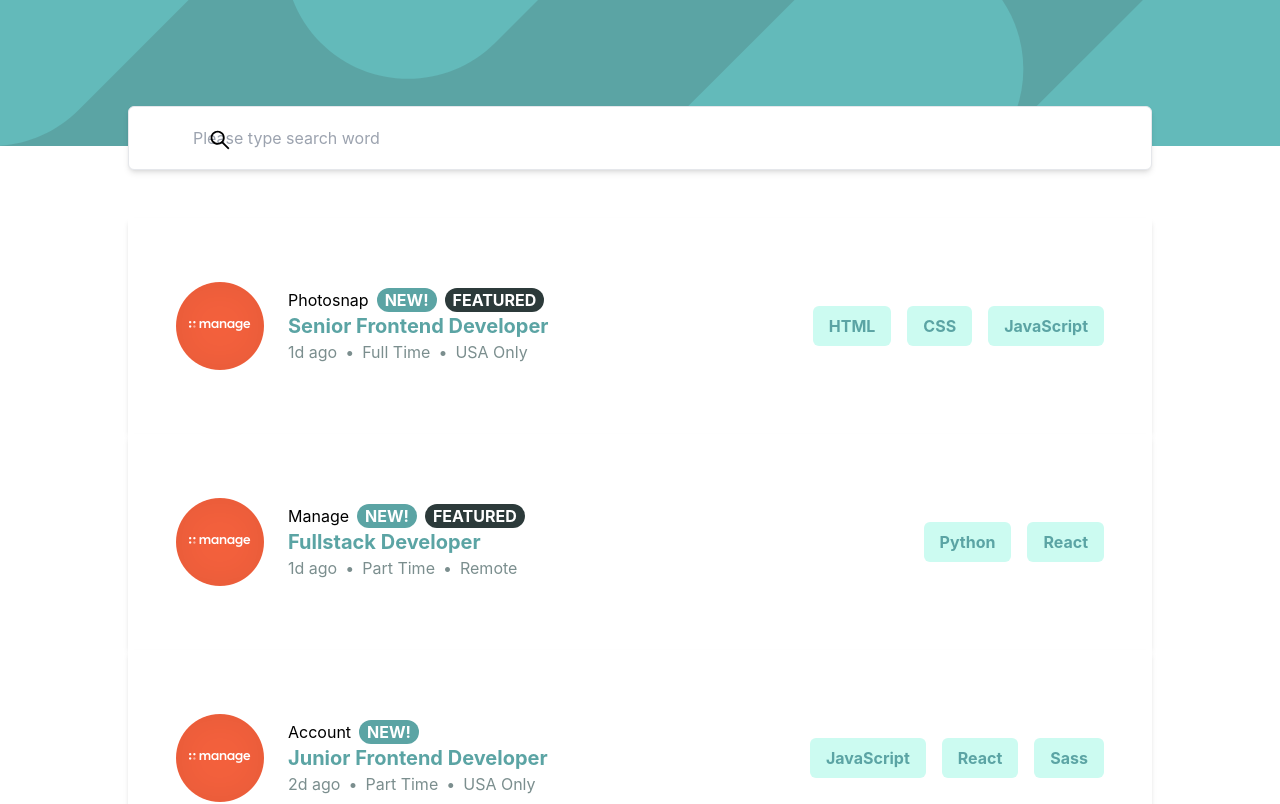
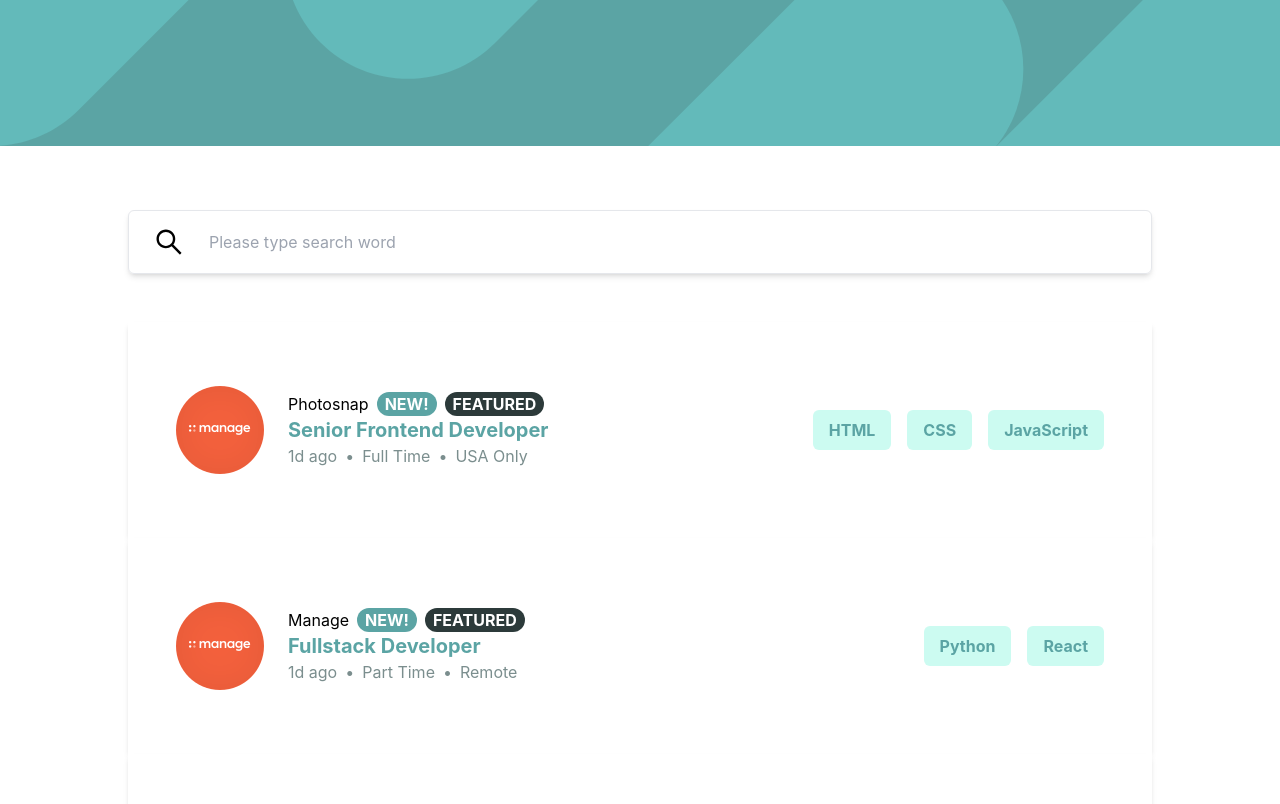
Before and after one commit to TingChiehLin/job-listing-filtering, a React (Create React App) app: page / in a window 1280 px wide. Shown: the top 804 px of the page. Built offline with nearby package versions, Linux system fonts and the light colour scheme.

Commit message:
Fix - css3 layout

```diff
--- a/src/App.tsx
+++ b/src/App.tsx
@@ -2,13 +2,13 @@ import Footer from "./layouts/Footer";
 import Header from "./layouts/Header";
 import JobListSection from "./layouts/JobListSection";
 
-import data from "./models/data";
+import { jobDatas } from "./models/data";
 
 const App = () => {
   return (
     <div className="relative min-h-screen">
       <Header />
-      <JobListSection jobData={data} />
+      <JobListSection jobData={jobDatas} />
       <Footer />
     </div>
   );
--- a/src/components/SearchBar.tsx
+++ b/src/components/SearchBar.tsx
@@ -1,7 +1,4 @@
-import { ChangeEvent, FC, useState } from "react";
-import { searchFieldActions } from "../store/searchField";
-
-import Tag from "../models/Tag.model";
+import { FC, useState } from "react";
 
 import TagBox from "../components/TagBox";
 
@@ -21,34 +18,40 @@ const SearchBar: FC<SearchBarProps> = ({
   onClearTags,
 }) => {
   const [searchText, setSearchText] = useState<string>("");
-
   return (
-    <div className="relative">
-      <ul className="absolute top-[62px] left-52 -mt-10 cursor-pointer">
+    <div
+      className="
+                  flex
+                  items-center
+                  border
+                  shadow-md
+                  w-4/5
+                  h-16
+                  mx-auto
+                  mb-12
+                  pr-6
+                  rounded-md
+      "
+    >
+      <div className="px-6 cursor-pointer">
         {searchText.length > 0 ? (
           <AiOutlineClose
-            size={"1.5rem"}
+            size={"2rem"}
             onClick={() => {
               setSearchText("");
             }}
           />
         ) : (
-          <AiOutlineSearch size={"1.5rem"} onClick={() => {}} />
+          <AiOutlineSearch size={"2rem"} onClick={() => {}} />
         )}
-      </ul>
+      </div>
+      <div className="w-full flex items-center justify-between">
         <input
           className="
-                    border
-                    shadow-md
-                    block
+                    outline-none
                     w-4/5
-                    h-16
-                    mx-auto
-                    mb-12
-                    pl-16
+                    h-full
                     text-gray-700
-                    rounded-md
-                    outline-none
                   "
           type={"search"}
           placeholder={"Please type search word"}
@@ -63,14 +66,15 @@ const SearchBar: FC<SearchBarProps> = ({
           }}
           value={searchText}
         />
-      <div className="flex justify-center items-center gap-6 absolute top-4 left-[28rem]">
+        <div className="flex justify-center items-center gap-4">
           {tags.map((tag: string, index) => (
             <TagBox key={`tag-${index}`} tag={tag} onDelete={onRemoveTag} />
           ))}
         </div>
-      <ul className="absolute top-[62px] right-[12.5%] -mt-10 cursor-pointer">
+      </div>
+      <div className="ml-4 cursor-pointer">
         {tags.length > 0 && <button onClick={onClearTags}>CLEAR</button>}
-      </ul>
+      </div>
     </div>
   );
 };
--- a/src/layouts/Header.tsx
+++ b/src/layouts/Header.tsx
@@ -5,7 +5,7 @@ const Header: FC = () => {
   return (
     <div>
       <div className="bg-Dark-Cyan">
-        <img src={BG_Header} />
+        <img src={BG_Header} alt={"bg_header"} />
       </div>
     </div>
   );
--- a/src/layouts/JobListSection.tsx
+++ b/src/layouts/JobListSection.tsx
@@ -25,40 +25,43 @@ const JobListSection: FC<Props> = ({ jobData }) => {
   const [filteredJobs, setFilteredJobs] = useState<JobInfo[]>(jobData);
 
   useEffect(() => {
-
     if (tags.length === 0) {
       setFilteredJobs(jobData);
       return;
     }
 
-    const lowerCasedTags = tags.map(t => t.toLocaleLowerCase());
-    setFilteredJobs(jobData.filter(job => {
-      const lowerCasedLanguages = job.languages.map(l => l.toLocaleLowerCase());
-      const lowerCasedTools = job.tools.map(t => t.toLocaleLowerCase());
+    const lowerCasedTags = tags.map((t) => t.toLocaleLowerCase());
+    setFilteredJobs(
+      jobData.filter((job) => {
+        const lowerCasedLanguages = job.languages.map((l) =>
+          l.toLocaleLowerCase()
+        );
+        const lowerCasedTools = job.tools.map((t) => t.toLocaleLowerCase());
 
-      const isLanguagesMatched = lowerCasedLanguages.some(l => lowerCasedTags.includes(l));
-      const isToolsMatched = lowerCasedTools.some(t => lowerCasedTags.includes(t));
+        const isLanguagesMatched = lowerCasedLanguages.some((l) =>
+          lowerCasedTags.includes(l)
+        );
+        const isToolsMatched = lowerCasedTools.some((t) =>
+          lowerCasedTags.includes(t)
+        );
 
-      return isLanguagesMatched || isToolsMatched;
-    }));
+        return isLanguagesMatched || isToolsMatched;
+      })
+    );
   }, [tags, jobData]);
 
   return (
-    <div className="-mt-10 pb-28">
+    <div className="mt-16 pb-28">
       <SearchBar
         tags={tags}
         onAddTag={(tag) => {
           if (tags.includes(tag)) {
             return;
           }
-
-          setTags([
-            ...tags,
-            tag,
-          ])
+          setTags([...tags, tag]);
         }}
         onRemoveTag={(tag) => {
-          setTags(tags.filter(t => t !== tag));
+          setTags(tags.filter((t) => t !== tag));
         }}
         onClearTags={() => {
           setTags([]);
--- a/src/models/data.tsx
+++ b/src/models/data.tsx
@@ -1,4 +1,4 @@
-export default [
+export const jobDatas = [
   {
     id: 1,
     company: "Photosnap",
```
Also changed, not shown: src/components/JobListItem.tsx (+0 -28 lines). Lines whose indentation alone changed are shown as unchanged.
